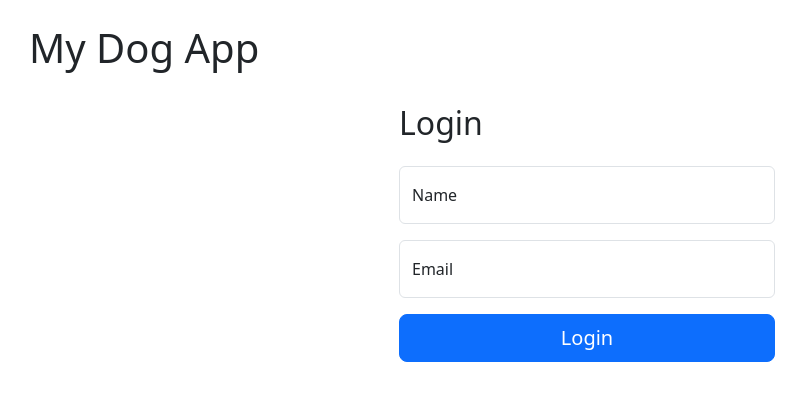
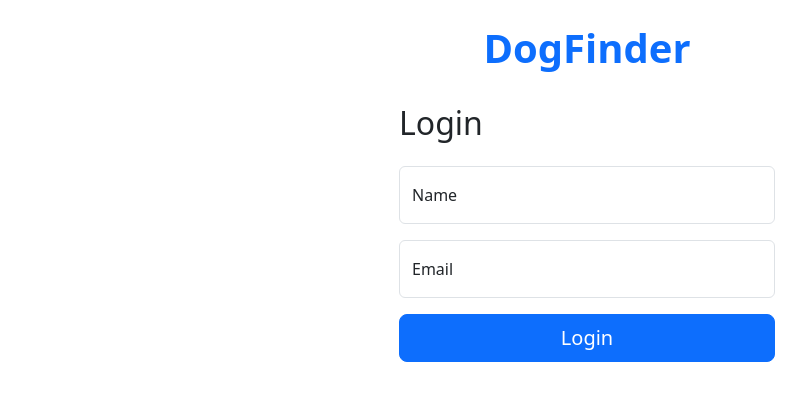
Before and after one commit to briannnelson/dog-finder, a React (Vite) app: page / in a window 1280 px wide. Shown: the top 400 px of the page, without its empty margins (53-859 px from the left). Built offline with nearby package versions, Linux system fonts and the light colour scheme.

Commit message:
Minor change

```diff
--- a/src/components/Layout.jsx
+++ b/src/components/Layout.jsx
@@ -4,7 +4,7 @@ import { Container } from "react-bootstrap";
 export default function Layout() {
 	return (
 		<Container>
-			<h1 className="my-4">My Dog App</h1>
+			<h1 className="my-4 text-center fw-bolder text-primary">DogFinder</h1>
 			<Outlet />
 		</Container>
 	);
```
